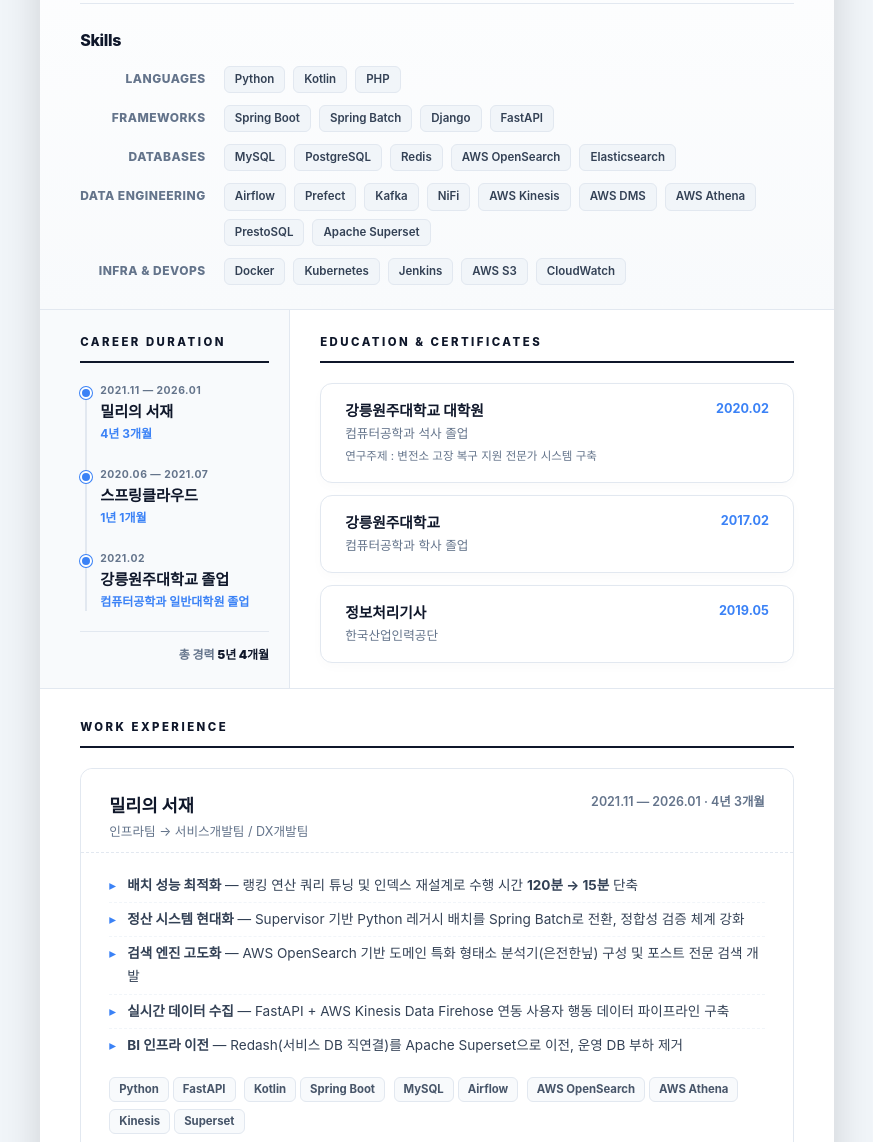
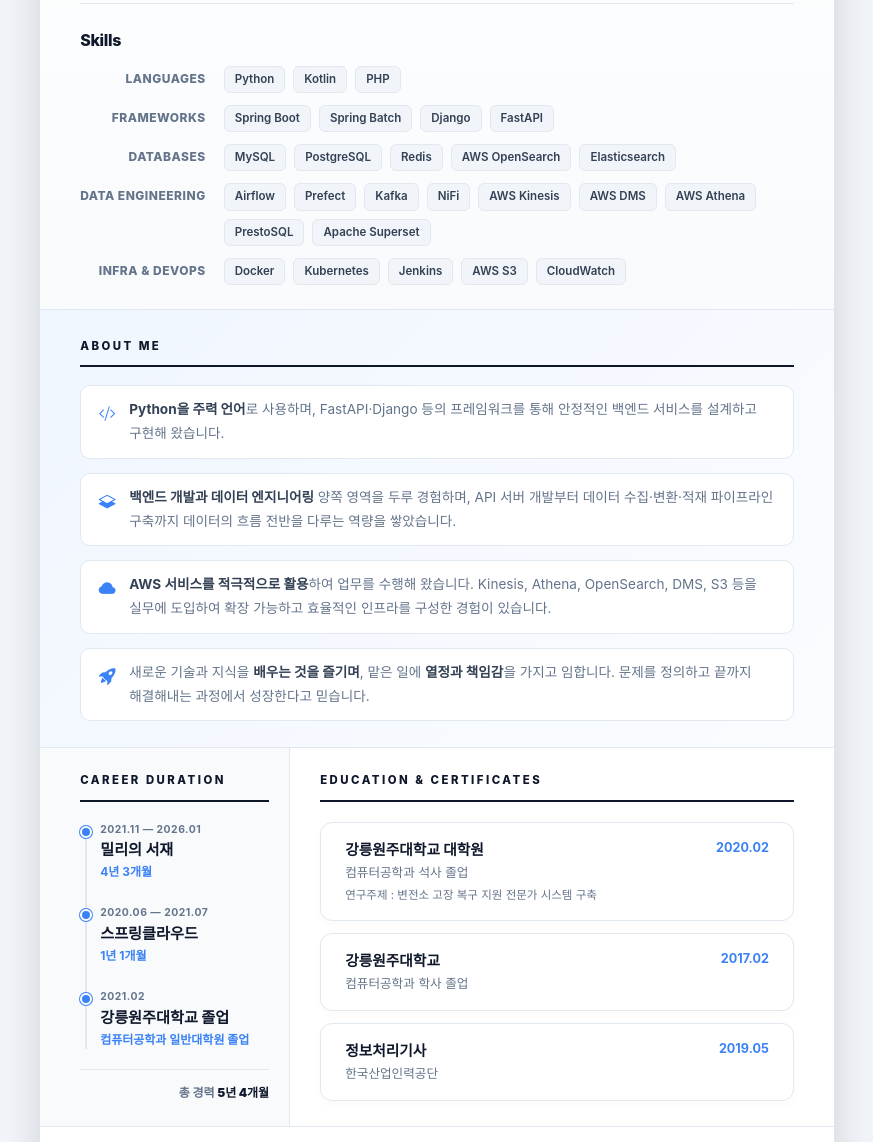
Before and after one commit to othel5808/othel5808, a plain HTML site: page index.html in a window 1280 px wide. Shown: the part 251-1393 px from the top of the page, without its empty margins (203-1076 px from the left). Drawn offline with nearby package versions, Linux system fonts and the light colour scheme; a web font is replaced by a local one.

Commit message:
2026.04.28 이력서 업데이트

```diff
--- a/index.html
+++ b/index.html
@@ -143,6 +143,43 @@
             background: #f1f5f9; border: 1px solid #e2e8f0;
             color: #334155; font-size: 0.72rem; font-weight: 600;
             padding: 4px 10px; border-radius: 6px;
+        }
+
+        /* ══════════════════════════════════════
+           ABOUT ME — Full-width strip
+        ══════════════════════════════════════ */
+        .resume-about {
+            padding: 28px 40px 26px;
+            border-bottom: 1px solid var(--border);
+            background: linear-gradient(135deg, #f0f6ff 0%, #fafcff 100%);
+            position: relative;
+        }
+        .resume-about .section-title { margin-bottom: 18px; }
+        .resume-about .summary-list { list-style: none; padding: 0; margin: 0; }
+        .resume-about .summary-list li {
+            font-size: 0.85rem; color: var(--text-sub); line-height: 1.75;
+            margin-bottom: 14px; word-break: keep-all;
+            display: flex; gap: 12px; align-items: flex-start;
+            padding: 12px 16px;
+            background: white;
+            border: 1px solid var(--border);
+            border-radius: 10px;
+            transition: box-shadow 0.2s, transform 0.2s;
+        }
+        .resume-about .summary-list li:last-child { margin-bottom: 0; }
+        .resume-about .summary-list li:hover {
+            box-shadow: 0 4px 16px rgba(59,130,246,0.08);
+            transform: translateX(3px);
+        }
+        .resume-about .summary-list li i {
+            color: var(--accent); font-size: 1.05rem;
+            margin-top: 2px; flex-shrink: 0;
+            width: 20px; text-align: center;
+        }
+        .resume-about .summary-list li b { color: var(--text-main); font-weight: 700; }
+
+        @media (max-width: 768px) {
+            .resume-about { padding: 28px 24px; }
         }
 
         /* ══════════════════════════════════════
@@ -489,6 +526,31 @@
     </header>
 
     <!-- ══════════════════════════════════════
+         ABOUT ME
+    ══════════════════════════════════════ -->
+    <div class="resume-about">
+        <span class="section-title">About Me</span>
+        <ul class="summary-list">
+            <li>
+                <i class="bi bi-code-slash"></i>
+                <span><b>Python을 주력 언어</b>로 사용하며, FastAPI·Django 등의 프레임워크를 통해 안정적인 백엔드 서비스를 설계하고 구현해 왔습니다.</span>
+            </li>
+            <li>
+                <i class="bi bi-layers-half"></i>
+                <span><b>백엔드 개발과 데이터 엔지니어링</b> 양쪽 영역을 두루 경험하며, API 서버 개발부터 데이터 수집·변환·적재 파이프라인 구축까지 데이터의 흐름 전반을 다루는 역량을 쌓았습니다.</span>
+            </li>
+            <li>
+                <i class="bi bi-cloud-fill"></i>
+                <span><b>AWS 서비스를 적극적으로 활용</b>하여 업무를 수행해 왔습니다. Kinesis, Athena, OpenSearch, DMS, S3 등을 실무에 도입하여 확장 가능하고 효율적인 인프라를 구성한 경험이 있습니다.</span>
+            </li>
+            <li>
+                <i class="bi bi-rocket-takeoff-fill"></i>
+                <span>새로운 기술과 지식을 <b>배우는 것을 즐기며</b>, 맡은 일에 <b>열정과 책임감</b>을 가지고 임합니다. 문제를 정의하고 끝까지 해결해내는 과정에서 성장한다고 믿습니다.</span>
+            </li>
+        </ul>
+    </div>
+
+    <!-- ══════════════════════════════════════
          MIDDLE: Career Chart | About Me
     ══════════════════════════════════════ -->
     <div class="resume-mid">
@@ -586,6 +648,7 @@
                     <li><b>검색 엔진 고도화</b> — AWS OpenSearch 기반 도메인 특화 형태소 분석기(은전한닢) 구성 및 포스트 전문 검색 개발</li>
                     <li><b>실시간 데이터 수집</b> — FastAPI + AWS Kinesis Data Firehose 연동 사용자 행동 데이터 파이프라인 구축</li>
                     <li><b>BI 인프라 이전</b> — Redash(서비스 DB 직연결)를 Apache Superset으로 이전, 운영 DB 부하 제거</li>
+                    <li><b>주간 성능 모니터링 배치 구성</b> — AWS WAF 로그 및 CloudWatch Metrics 기반 응답 코드 분포·DB Slow Query 집계 후 Slack Webhook 자동 발송</li>
                 </ul>
                 <div class="tech-row">
                     <span class="tech-badge">Python</span><span class="tech-badge">FastAPI</span>
```
